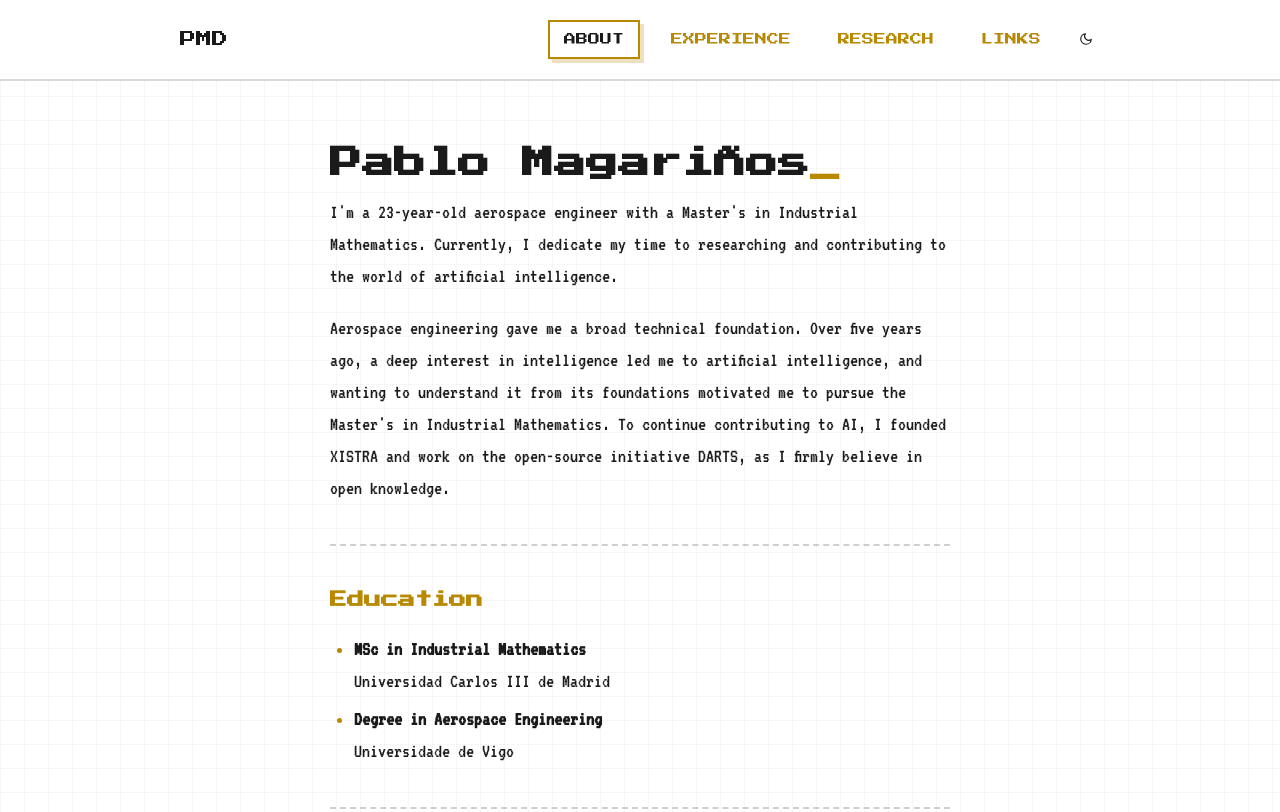
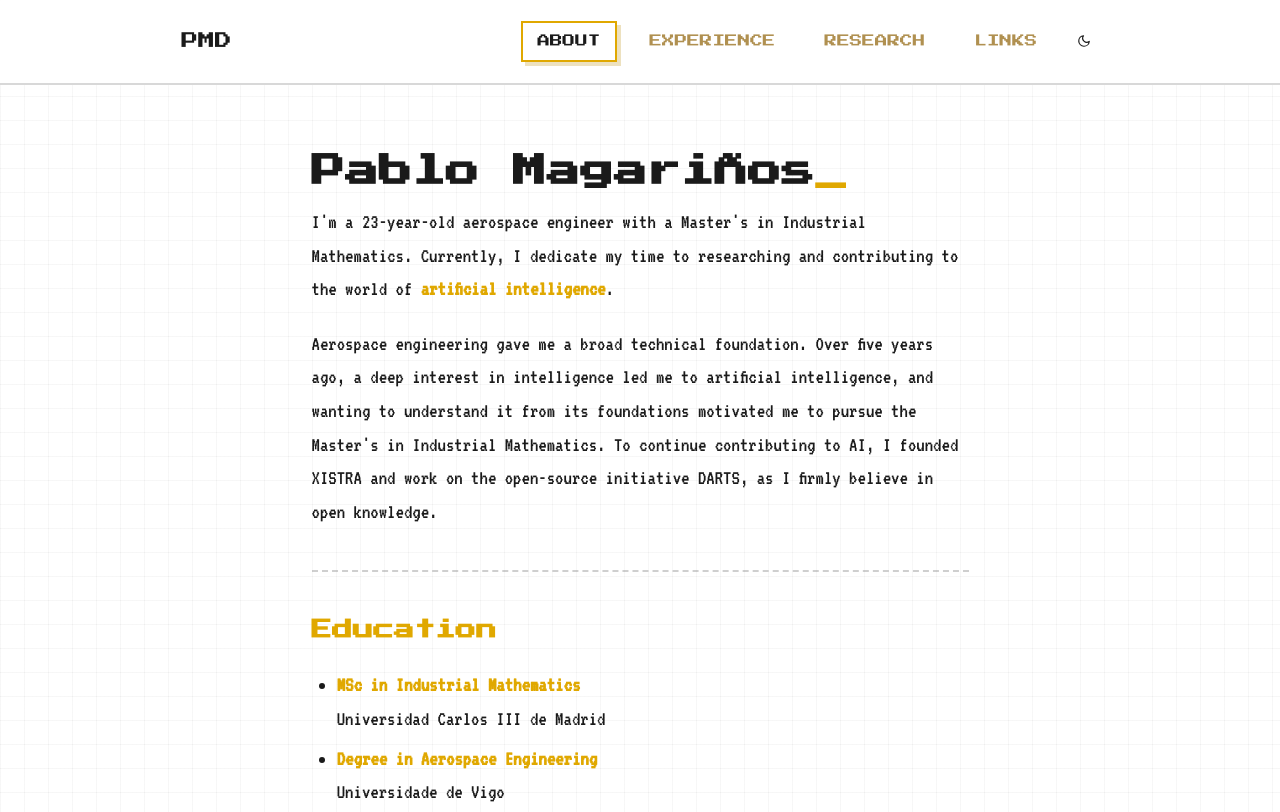
Before and after one commit to Pablomg02/web_pablo, an Eleventy site: page src/index.md in a window 1280 px wide. Shown: the top 812 px of the page. Built offline with nearby package versions, Linux system fonts and the light colour scheme; Eleventy itself is replaced by a stand-in of ours; files that its build step writes are made by us from their sources.

Commit message:
Update styles in CSS for improved theme support, enhance personal description in index.md, and restructure sections in links.md, projects.md, and research.md for clarity and consistency

```diff
--- a/src/css/style.css
+++ b/src/css/style.css
@@ -15,7 +15,10 @@
   color-scheme: light dark;
   --color-bg: #ffffff;
   --color-text: #1a1a1a;
-  --color-accent: #b88900;
+  --color-link: #b09050;
+  --color-strong: #e0a800;
+  --color-header-accent: #e0a800;
+  --color-subheading: #c09a08;
   --color-muted: #888888;
   --color-border: #d8d8d8;
   --color-header-bg: rgba(255, 255, 255, 0.92);
@@ -23,7 +26,7 @@
   --color-shadow: rgba(184, 137, 0, 0.25);
   --font-heading: 'Press Start 2P', monospace;
   --font-body: 'VT323', monospace;
-  --max-width: 680px;
+  --max-width: 720px;
   --spacing: 2rem;
 }
 
@@ -33,32 +36,38 @@
 
 :root[data-theme='dark'] {
   color-scheme: dark;
-  --color-bg: #100f0c;
+  --color-bg: #0a0907;
   --color-text: #f8f2dc;
-  --color-accent: #e0b53a;
+  --color-link: #b09e7a;
+  --color-strong: #e0b53a;
+  --color-header-accent: #e0b53a;
+  --color-subheading: #d4b15a;
   --color-muted: #b5aa84;
-  --color-border: #5d5230;
-  --color-header-bg: rgba(16, 15, 12, 0.92);
-  --color-grid: rgba(244, 236, 209, 0.06);
+  --color-border: #4e4529;
+  --color-header-bg: rgba(10, 9, 7, 0.92);
+  --color-grid: rgba(244, 236, 209, 0.05);
   --color-shadow: rgba(224, 181, 58, 0.25);
 }
 
 @media (prefers-color-scheme: dark) {
   :root:not([data-theme='light']) {
-    --color-bg: #100f0c;
+    --color-bg: #0a0907;
     --color-text: #f8f2dc;
-    --color-accent: #e0b53a;
+    --color-link: #b09e7a;
+    --color-strong: #e0b53a;
+    --color-header-accent: #e0b53a;
+    --color-subheading: #d4b15a;
     --color-muted: #b5aa84;
-    --color-border: #5d5230;
-    --color-header-bg: rgba(16, 15, 12, 0.92);
-    --color-grid: rgba(244, 236, 209, 0.06);
+    --color-border: #4e4529;
+    --color-header-bg: rgba(10, 9, 7, 0.92);
+    --color-grid: rgba(244, 236, 209, 0.05);
     --color-shadow: rgba(224, 181, 58, 0.25);
   }
 }
 
 /* --- Base --- */
 html {
-  font-size: 20px;
+  font-size: 21px;
 }
 
 @media (prefers-reduced-motion: no-preference) {
@@ -145,14 +154,15 @@ body {
 
 .site-nav__link:hover,
 .site-nav__link:focus-visible {
+  color: var(--color-header-accent);
   border-bottom-color: transparent;
-  border-color: var(--color-accent);
+  border-color: var(--color-header-accent);
   outline: none;
 }
 
 .site-nav__link.is-active {
   color: var(--color-text);
-  border-color: var(--color-accent);
+  border-color: var(--color-header-accent);
   box-shadow: 4px 4px 0 var(--color-shadow);
 }
 
@@ -179,7 +189,7 @@ body {
 
 .theme-toggle:hover,
 .theme-toggle:focus-visible {
-  color: var(--color-accent);
+  color: var(--color-header-accent);
   outline: none;
 }
 
@@ -200,22 +210,23 @@ h1 {
 h1::after {
   content: '_';
   animation: blink 1s step-end infinite;
-  color: var(--color-accent);
+  color: var(--color-header-accent);
 }
 
 h2 {
   font-family: var(--font-heading);
-  font-size: 0.85rem;
+  font-size: 0.98rem;
   line-height: 1.6;
   margin-bottom: 1rem;
-  color: var(--color-accent);
+  color: var(--color-header-accent);
 }
 
 h3 {
   font-family: var(--font-heading);
-  font-size: 0.7rem;
+  font-size: 0.76rem;
   line-height: 1.6;
   margin-bottom: 0.5rem;
+  color: var(--color-subheading);
 }
 
 p {
@@ -223,23 +234,30 @@ p {
 }
 
 a {
-  color: var(--color-accent);
+  color: var(--color-link);
+  text-decoration: underline;
+  text-decoration-thickness: 1px;
+  text-underline-offset: 0.08em;
+  border-bottom: none;
+  transition: color 0.2s;
+}
+
+.site-brand,
+.site-nav__link {
   text-decoration: none;
-  border-bottom: 2px solid transparent;
-  transition: border-color 0.2s;
 }
 
 a:hover {
-  border-bottom-color: var(--color-accent);
+  color: var(--color-text);
 }
 
 strong {
-  color: var(--color-text);
+  color: var(--color-strong);
 }
 
 em,
 i {
-  color: var(--color-muted);
+  color: var(--color-link);
 }
 
 /* --- Lists --- */
@@ -286,7 +304,7 @@ img {
 /* --- Responsive --- */
 @media (max-width: 600px) {
   html {
-    font-size: 18px;
+    font-size: 19px;
   }
 
   .site-header__inner {
@@ -307,11 +325,11 @@ img {
   }
 
   h2 {
-    font-size: 0.75rem;
+    font-size: 0.84rem;
   }
 
   h3 {
-    font-size: 0.65rem;
+    font-size: 0.7rem;
   }
 
   main {
--- a/src/index.md
+++ b/src/index.md
@@ -7,7 +7,7 @@ description: 23-year-old AI researcher with a background in aerospace engineerin
 
 # Pablo Magariños
 
-I'm a 23-year-old aerospace engineer with a Master's in Industrial Mathematics. Currently, I dedicate my time to researching and contributing to the world of artificial intelligence.
+I'm a 23-year-old aerospace engineer with a Master's in Industrial Mathematics. Currently, I dedicate my time to researching and contributing to the world of **artificial intelligence**.
 
 Aerospace engineering gave me a broad technical foundation. Over five years ago, a deep interest in intelligence led me to artificial intelligence, and wanting to understand it from its foundations motivated me to pursue the Master's in Industrial Mathematics. To continue contributing to AI, I founded XISTRA and work on the open-source initiative DARTS, as I firmly believe in open knowledge.
 
@@ -32,6 +32,8 @@ I channel these research goals through three initiatives:
 - **XISTRA** — my deep-tech startup
 - **ATRG** — work within the Research Group
 
+You can check my projects deeper on the [Experience](https://pablomagarinos.es/experience/) section.
+
 ---
 
 ## Technical Profile
```
Also changed, not shown: src/links.md (+4 -4 lines), src/projects.md (+15 -13 lines), src/research.md (+1 -3 lines).
